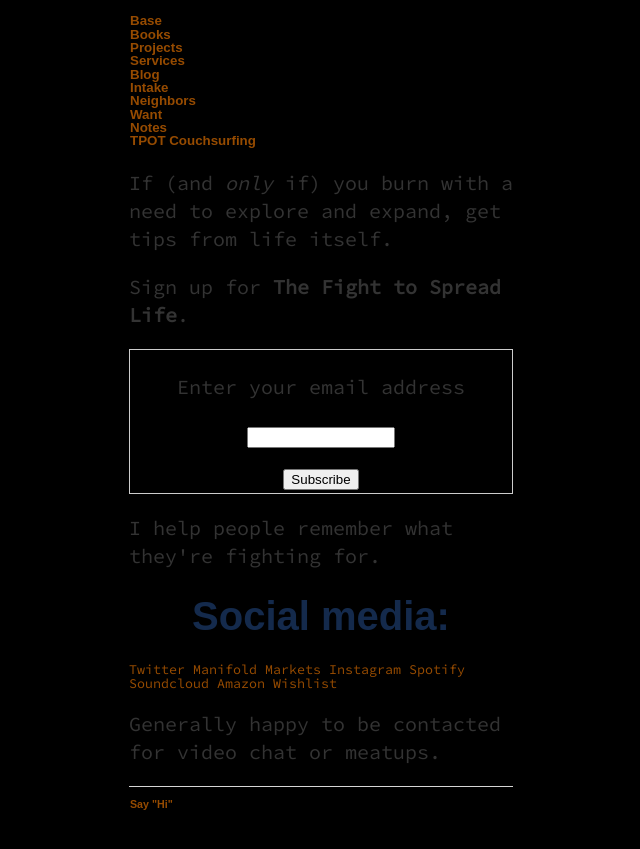
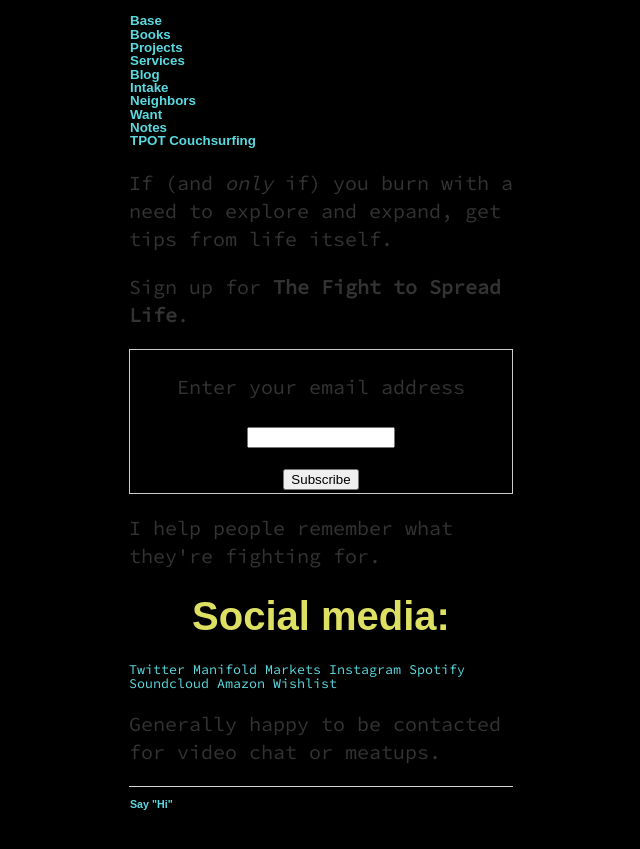
Before and after one commit to ray-dorai/ray-dorai.github.io, a Jekyll site: the page built from index.html, in a window 1280 px wide. Shown: the top 849 px of the page, without its empty margins (319-959 px from the left). Built offline with Jekyll 4.4.1, drawn with Linux system fonts in a browser that asks for light colours; some web fonts are replaced.

Commit message:
Update main.css

```diff
--- a/css/main.css
+++ b/css/main.css
@@ -25,7 +25,7 @@ nav ul li, footer ul li {
 }
 a {
     text-decoration: none;
-    color: #964B00;
+    color: #5ADAE0;
 }
 a:hover {
     text-decoration: underline;
@@ -35,7 +35,7 @@ h1 {
     font-family: 'M PLUS 1 Code', sans-serif;
     text-align: center;
     max-width: 50vw;
-    color: #142a4c;
+    color: #DEE063;
 }
 p {
     font-size: 1.5em;
```
